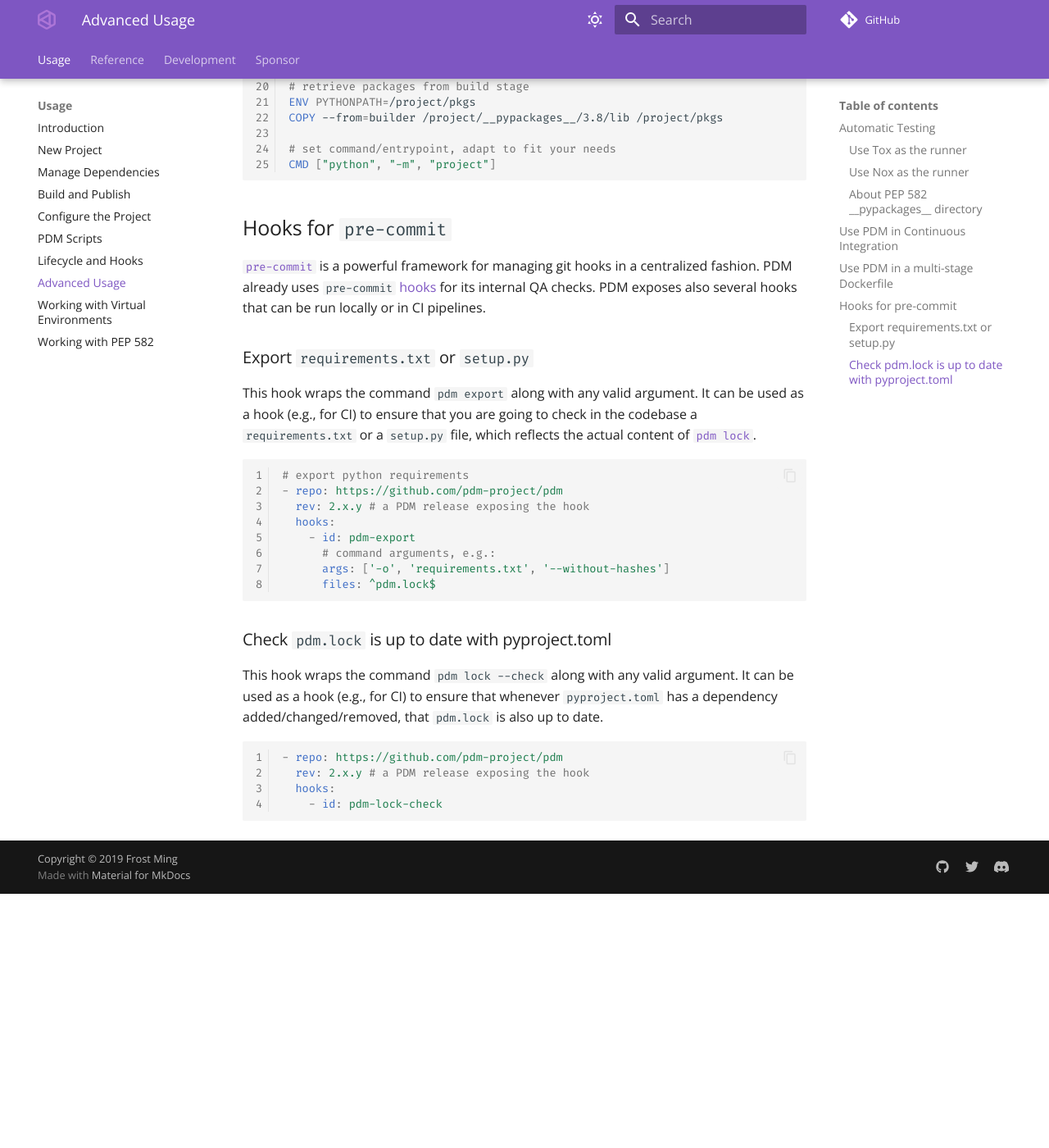
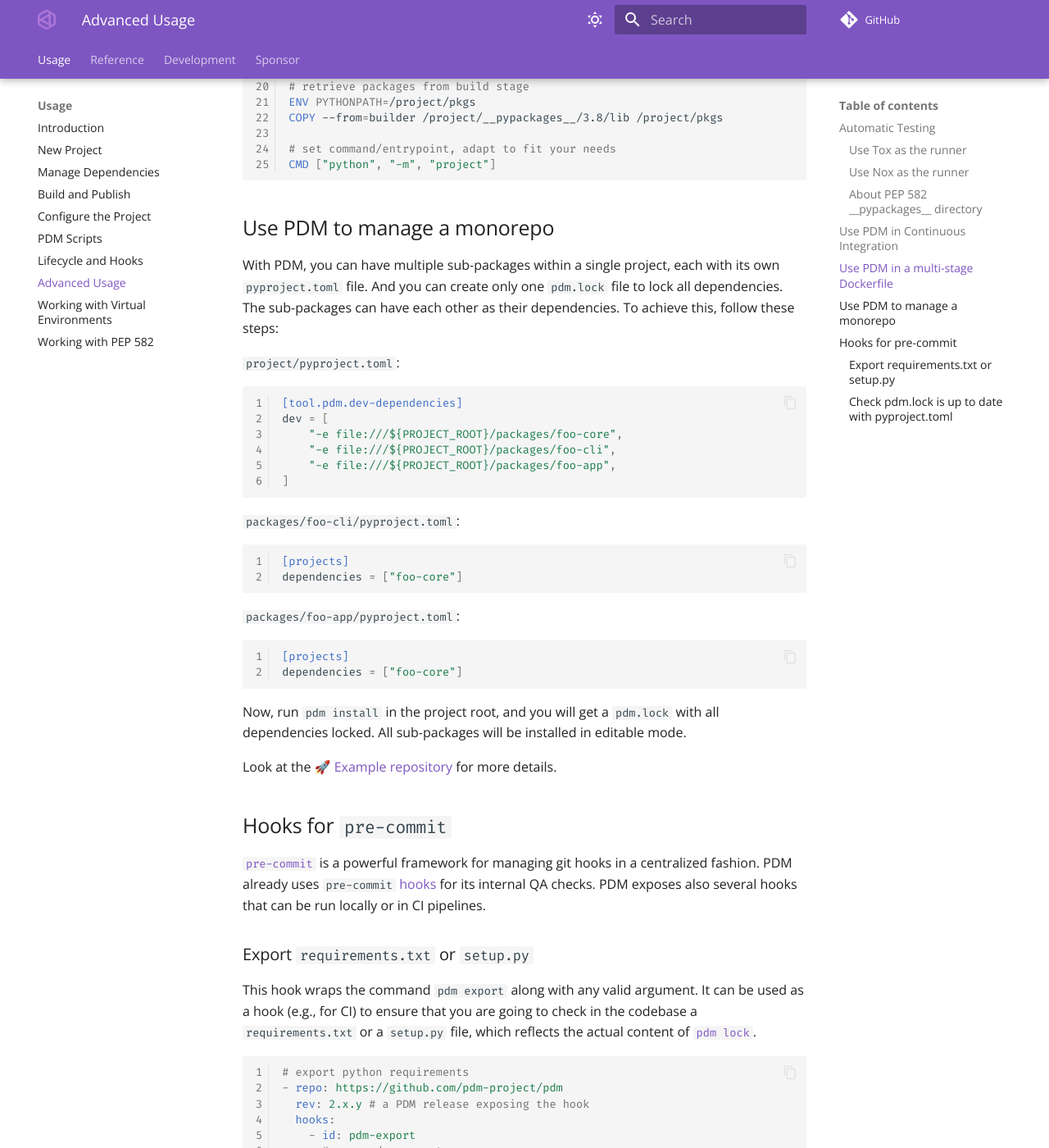
Before and after one commit to azurelotus0926/pdm, an MkDocs documentation site: the page built from docs/docs/usage/advanced.md, in a window 1280 px wide and 1400 px high, scrolled down 4030 px. Shown: the whole window at 82% size. Built offline with MkDocs 1.6.1 and Material for MkDocs 9.7.7, drawn with Linux system fonts in a browser that asks for light colours; comment, search, counter and statistics services are not loaded; the version menu is left out; before the commit the page ends 5120 px from its top, so only the background shows below that.

Commit message:
doc: add example for monorepo
Signed-off-by: Frost Ming <me@frostming.com>

````diff
--- a/docs/docs/usage/advanced.md
+++ b/docs/docs/usage/advanced.md
@@ -180,6 +180,39 @@ COPY --from=builder /project/__pypackages__/3.8/lib /project/pkgs
 CMD ["python", "-m", "project"]
 ```
 
+## Use PDM to manage a monorepo
+
+With PDM, you can have multiple sub-packages within a single project, each with its own `pyproject.toml` file. And you can create only one `pdm.lock` file to lock all dependencies. The sub-packages can have each other as their dependencies. To achieve this, follow these steps:
+
+`project/pyproject.toml`:
+
+```toml
+[tool.pdm.dev-dependencies]
+dev = [
+    "-e file:///${PROJECT_ROOT}/packages/foo-core",
+    "-e file:///${PROJECT_ROOT}/packages/foo-cli",
+    "-e file:///${PROJECT_ROOT}/packages/foo-app",
+]
+```
+
+`packages/foo-cli/pyproject.toml`:
+
+```toml
+[projects]
+dependencies = ["foo-core"]
+```
+
+`packages/foo-app/pyproject.toml`:
+
+```toml
+[projects]
+dependencies = ["foo-core"]
+```
+
+Now, run `pdm install` in the project root, and you will get a `pdm.lock` with all dependencies locked. All sub-packages will be installed in editable mode.
+
+Look at the [🚀 Example repository](https://github.com/pdm-project/pdm-example-monorepo) for more details.
+
 ## Hooks for `pre-commit`
 
 [`pre-commit`](https://pre-commit.com/) is a powerful framework for managing git hooks in a centralized fashion. PDM already uses `pre-commit` [hooks](https://github.com/pdm-project/pdm/blob/main/.pre-commit-config.yaml) for its internal QA checks. PDM exposes also several hooks that can be run locally or in CI pipelines.
````
Also changed, not shown: 1 other file.
